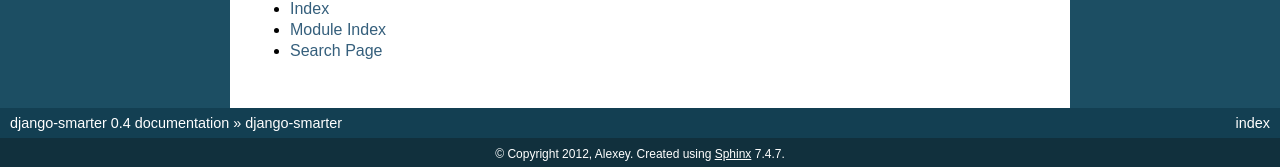
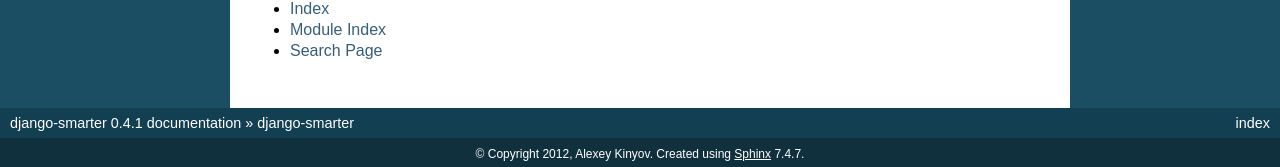
Before and after one commit to 05bit/django-smarter, a Sphinx documentation site: the page built from docs/index.rst, in a window 1280 px wide and 900 px high, scrolled down 2913 px. Shown: the part 730-897 px from the top of the window. Built offline with Sphinx 7.4.7, drawn with Linux system fonts in a browser that asks for light colours; some of the changed text lies outside the part shown.

```diff
--- a/docs/conf.py
+++ b/docs/conf.py
@@ -41,7 +41,7 @@ master_doc = 'index'
 
 # General information about the project.
 project = u'django-smarter'
-copyright = u'2012, Alexey'
+copyright = u'2012, Alexey Kinyov'
 
 # The version info for the project you're documenting, acts as replacement for
 # |version| and |release|, also used in various other places throughout the
@@ -50,7 +50,7 @@ copyright = u'2012, Alexey'
 # The short X.Y version.
 version = '0.4'
 # The full version, including alpha/beta/rc tags.
-release = '0.4'
+release = '0.4.1'
 
 # The language for content autogenerated by Sphinx. Refer to documentation
 # for a list of supported languages.
@@ -179,7 +179,7 @@ htmlhelp_basename = 'django-smarterdoc'
 # (source start file, target name, title, author, documentclass [howto/manual]).
 latex_documents = [
   ('index', 'django-smarter.tex', u'django-smarter Documentation',
-   u'Alexey', 'manual'),
+   u'Alexey Kinyov', 'manual'),
 ]
 
 # The name of an image file (relative to this directory) to place at the top of
@@ -212,5 +212,5 @@ latex_documents = [
 # (source start file, name, description, authors, manual section).
 man_pages = [
     ('index', 'django-smarter', u'django-smarter Documentation',
-     [u'Alexey'], 1)
+     [u'Alexey Kinyov'], 1)
 ]
```
